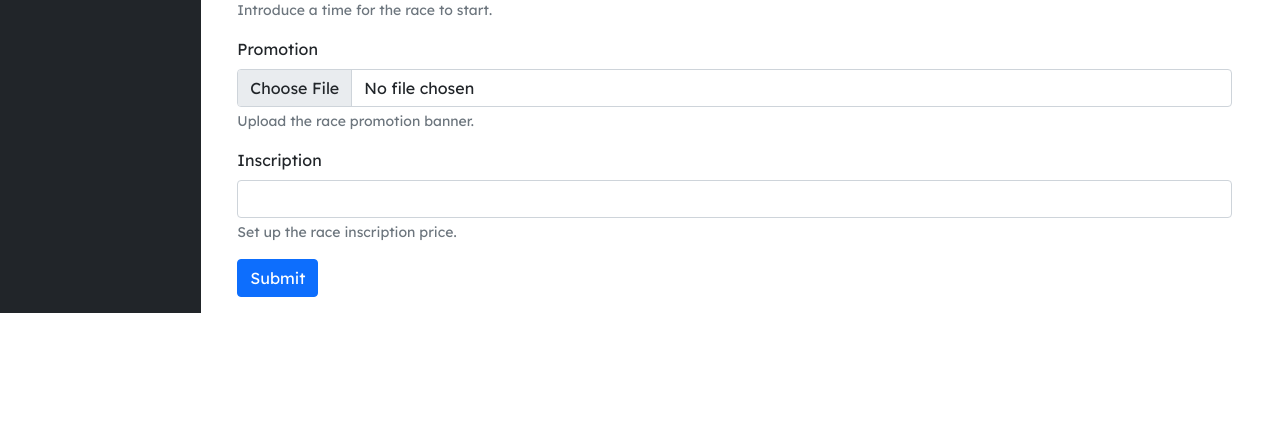
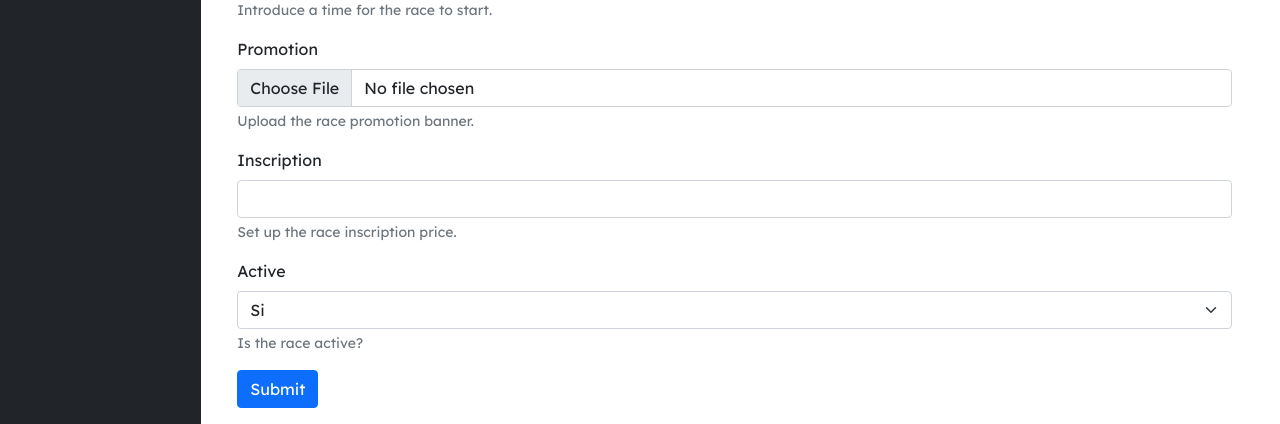
Before and after one commit to efuentes21/Strix-v2, a Laravel app: page /race/create in a window 1280 px wide. Shown: the part 828-1252 px from the top of the page. Before the commit the page ends 1141 px from the top, so only its background shows below. Run offline with Laravel 10, Linux system fonts and the light colour scheme; some web fonts are replaced.

Commit message:
active field

```diff
--- a/app/Http/Controllers/RaceController.php
+++ b/app/Http/Controllers/RaceController.php
@@ -42,6 +42,7 @@ class RaceController extends Controller
             'promotion' => 'nullable|string',
             'sponsorship' => 'nullable|numeric',
             'inscription' => 'nullable|numeric',
+            'active' => 'required|boolean'
         ]);
 
         try {
--- a/app/Models/Challenge.php
+++ b/app/Models/Challenge.php
@@ -19,5 +19,6 @@ class Challenge extends Model
     protected $fillable = [
         'name',         // Nombre del desafío
         'description',  // Descripción del desafío
+        'active',
     ];
 }
--- a/app/Models/Competitor.php
+++ b/app/Models/Competitor.php
@@ -22,6 +22,7 @@ class Competitor extends Model
         'pro',
         'insurance',
         'partner',
+        'active',
     ];
 
     /**
--- a/app/Models/Insurance.php
+++ b/app/Models/Insurance.php
@@ -21,6 +21,7 @@ class Insurance extends Model
         'name',     // Nombre de la aseguradora
         'address',  // Dirección de la aseguradora
         'price',    // Precio del seguro
+        'active',
     ];
 
     /**
--- a/app/Models/Race.php
+++ b/app/Models/Race.php
@@ -27,6 +27,7 @@ class Race extends Model
         'start',
         'promotion',
         'inscription',
+        'active',
     ];
 
     /**
@@ -38,6 +39,5 @@ class Race extends Model
      */
     protected $casts = [
         'date' => 'date',
-
     ];
 }
--- a/app/Models/Sponsor.php
+++ b/app/Models/Sponsor.php
@@ -22,6 +22,7 @@ class Sponsor extends Model
         'logo',         // Logo del patrocinador
         'address',      // Dirección del patrocinador
         'principal',    // Indica si el patrocinador es principal o no
+        'active',
     ];
 
     /**
--- a/resources/views/admin/races/create.blade.php
+++ b/resources/views/admin/races/create.blade.php
@@ -70,6 +70,14 @@
       <input type="number" class="form-control" id="inscription" name="inscription" aria-describedby="inscription-help" required>
       <div id="inscription-help" class="form-text">Set up the race inscription price.</div>
     </div>
+    <div class="mb-3">
+      <label for="active" class="form-label">Active</label>
+      <select id="active" name="active" aria-describedby="active-help" class="form-select" aria-label="Select if the race is active or not" required>
+        <option value="1" selected>Si</option>
+        <option value="0">No</option>
+      </select>
+      <div id="active-help" class="form-text">Is the race active?</div>
+    </div>
 
     <button type="submit" class="btn btn-primary">Submit</button>
   </form>
--- a/resources/views/admin/races/races.blade.php
+++ b/resources/views/admin/races/races.blade.php
@@ -21,6 +21,7 @@
                         <th>Fecha</th>
                         <th>Hora</th>
                         <th>Inscripción</th>
+                        <th>Active</th>
                     </tr>
                 </thead>
                 <tbody>
@@ -33,6 +34,7 @@
                         <td>{{ $race->date }}</td>
                         <td>{{ $race->time }}</td>
                         <td>{{ $race->inscription }}€</td>
+                        <td>{{ $race->active }}</td>
                     </tr>
                     @endforeach
                 </tbody>
```
